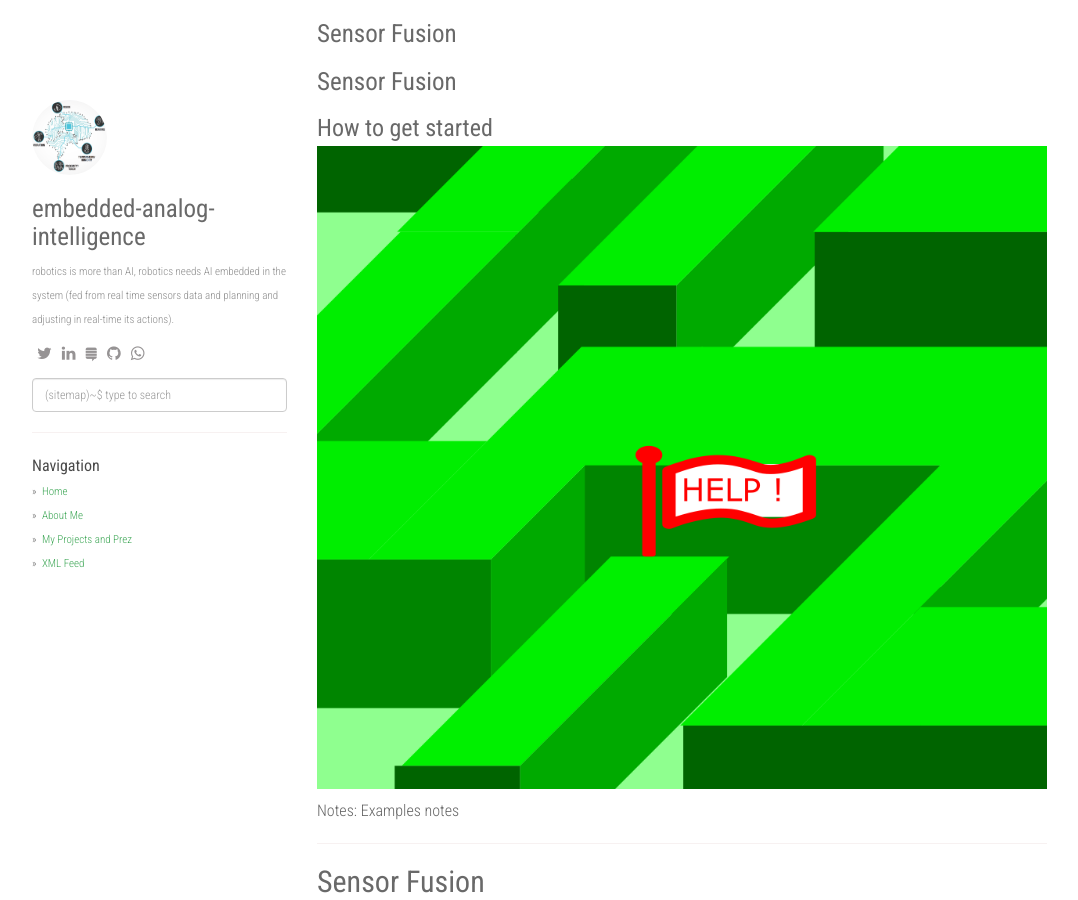
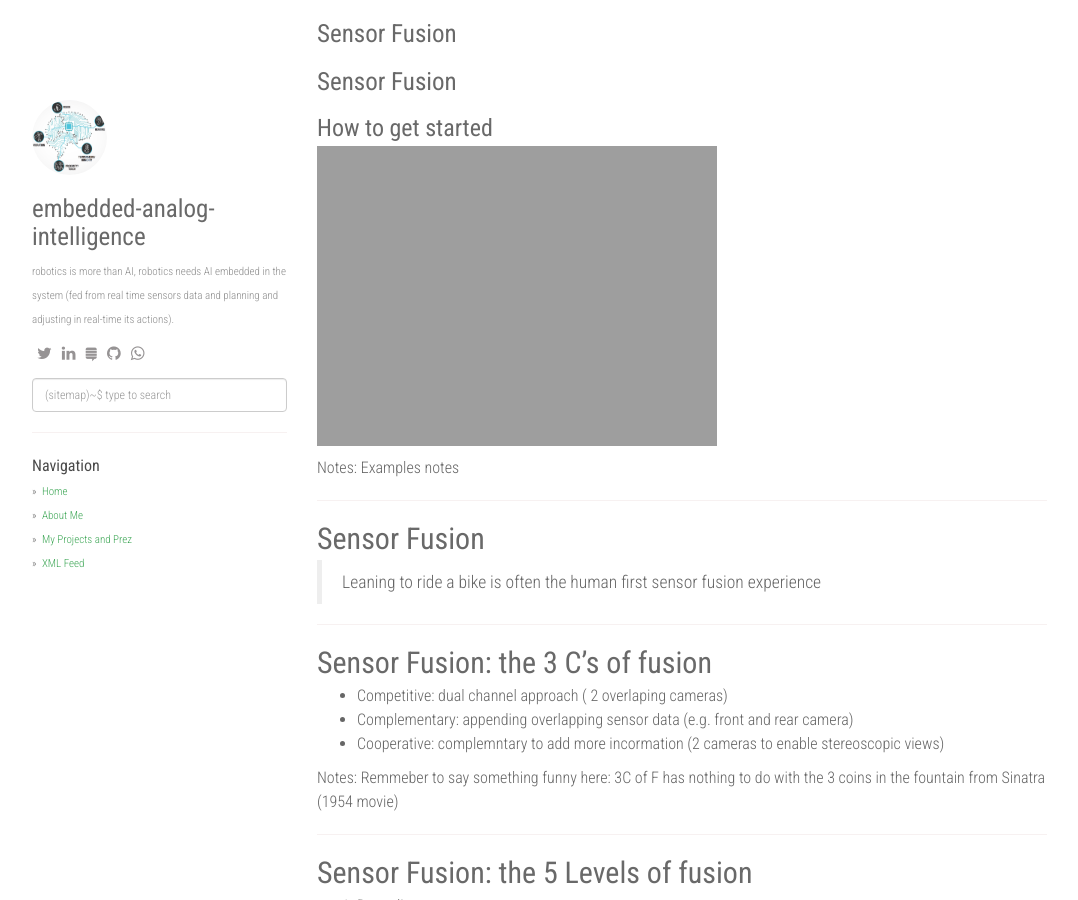
Before and after one commit to matt-chv/embedded-analog-intelligence, a Jekyll site: the page built from reveal/ros_fusion.md, in a window 1280 px wide and 900 px high. Shown: the whole window, without its empty margins (53-1131 px from the left). Built offline with Jekyll 4.4.1, drawn with Linux system fonts in a browser that asks for light colours; nearby versions of some CDN libraries; our own code applies the rules of GitHub Pages for plain Markdown files; comment, search, counter and statistics services are not loaded.

Commit message:
Update ros_fusion.md
changed maze to grey

```diff
--- a/reveal/ros_fusion.md
+++ b/reveal/ros_fusion.md
@@ -1,7 +1,7 @@
 # Sensor Fusion
 ### How to get started
 
-![](../static/img/maze_with_help.png)
+![](../static/img/maze_with_help_grey.png)
 
 Notes: Examples notes
 
```
